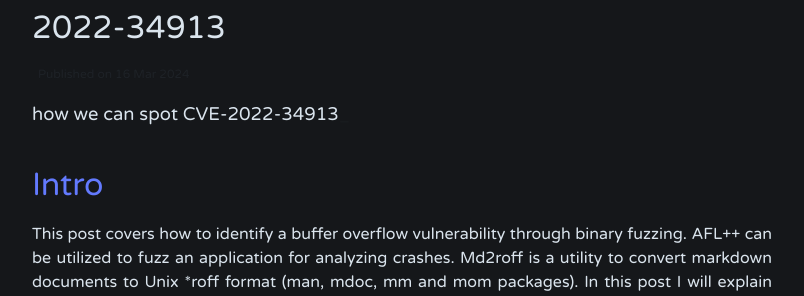
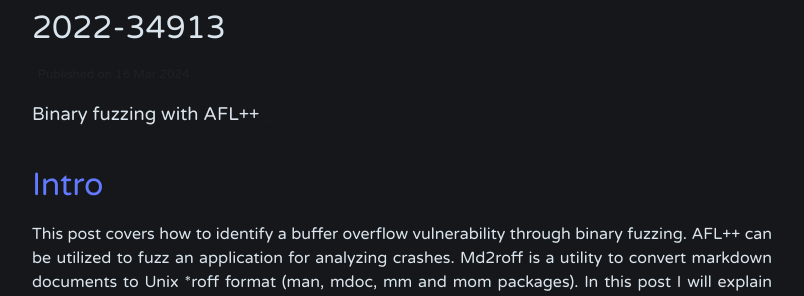
Before and after one commit to tripoloski1337/tripoloski1337.github.io, a Jekyll site: the page built from _posts/2024-03-16-fuzzing-and-discovery-CVE-2022-34913.md, in a window 1280 px wide and 900 px high. Shown: the part 272-568 px from the top of the window, without its empty margins (238-1042 px from the left). Built offline with Jekyll 4.4.1, drawn with Linux system fonts in a browser that asks for light colours; comment, search, counter and statistics services are not loaded.

Commit message:
update description marquee

```diff
--- a/_posts/2024-03-16-fuzzing-and-discovery-CVE-2022-34913.md
+++ b/_posts/2024-03-16-fuzzing-and-discovery-CVE-2022-34913.md
@@ -3,7 +3,7 @@
 title:  "[0day Research] Fuzzing and Discovery of CVE-2022-34913"
 date:   2024-03-16
 categories: cve binex pwn 0day
-description: how we can spot CVE-2022-34913
+description: Binary fuzzing with AFL++
 tags: tip-binary 0day fuzzing
 ---
 
```
